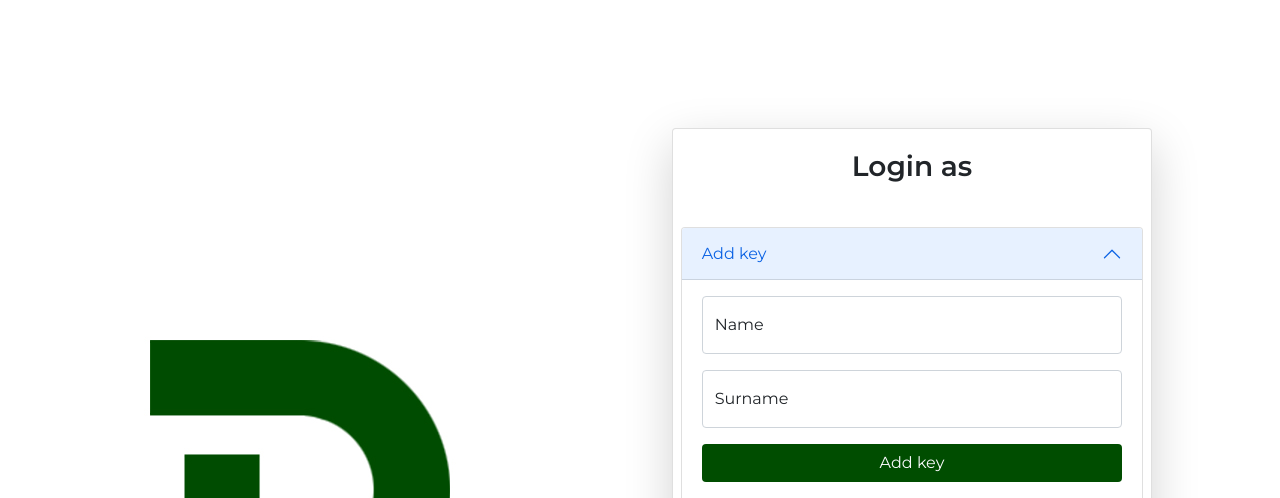
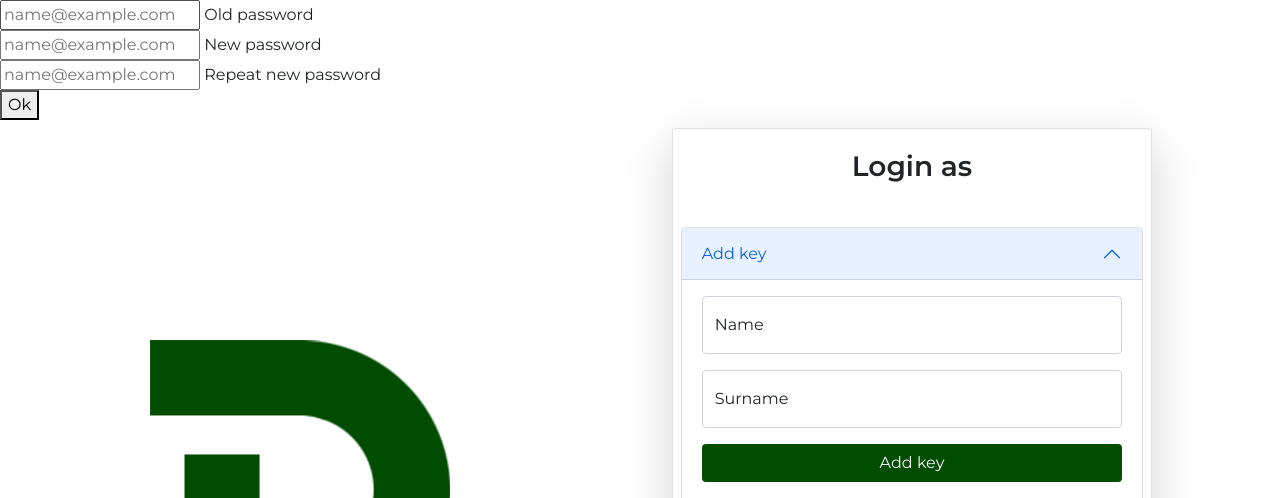
Before and after one commit to ramz1t/Diary, a FastAPI app: template views/templates/admin/panel.html in a window 1280 px wide. Shown: the top 498 px of the page. Run offline with FastAPI, Linux system fonts and the light colour scheme; the template is opened without the code that fills it, so the values that code supplies are empty; parts of the project's set-up code (start-up, migrations or seed data) failed here and were passed over; some libraries are stand-ins or nearby versions.

Commit message:
added change admins pass, tbd

```diff
--- a/main.py
+++ b/main.py
@@ -9,9 +9,11 @@ from fastapi.staticfiles import StaticFiles
 from fastapi.templating import Jinja2Templates
 
 from Dairy.func.helpers import create_file
+from Dairy.logic.admin import change_admin_password
 from Dairy.logic.group import add_new_group, get_groups
 from Dairy.logic.key import add_new_key, get_groups_by_school
 from Dairy.logic.teacher import create_new_teacher
+from Dairy.models.admin import ChangePassword
 from Dairy.models.group import ApiGroup
 from Dairy.logic.auth import authenticate_user, create_access_token, ACCESS_TOKEN_EXPIRE_MINUTES, get_current_user
 from Dairy.models.key import ApiKey
@@ -19,9 +21,6 @@ from Dairy.models.teacher import ApiTeacher
 from Dairy.models.token import Token
 from Dairy.models.student import ApiStudent
 from Dairy.logic.student import create_new_student
-
-
-
 
 app = FastAPI()
 app.mount("/static", StaticFiles(directory="views/static"), name="static")
@@ -107,5 +106,11 @@ def download_file(filename, current_user=Depends(get_current_user)):
                         filename=filename)
 
 
+@app.post("/change_password")
+def change_password(body: ChangePassword, current_user=Depends(get_current_user)):
+    return change_admin_password(email=current_user.email, old_password=body.old_password,
+                                 new_password=body.new_password)
+
+
 if __name__ == '__main__':
     uvicorn.run(app, host='127.0.0.1', port=8003)
--- a/models/admin.py
+++ b/models/admin.py
@@ -14,3 +14,8 @@ class Admin(Base):
 class ApiAdmin(BaseModel):
     email: str
     password: str
+
+
+class ChangePassword(BaseModel):
+    old_password: str
+    new_password: str
--- a/views/static/js/adminpanel.js
+++ b/views/static/js/adminpanel.js
@@ -52,3 +52,41 @@ function download(value) {
 function logout() {
     window.open('admin/login', '_self');
 }
+
+async function change_password() {
+    var new_pass = document.getElementById("New_pass").value;
+    var old_pass = document.getElementById("Old_pass").value;
+    var repeat_new_pass = document.getElementById("Repeat_new_pass").value;
+    if (new_pass != repeat_new_pass) {
+        document.getElementById("New_pass").classList.add('is-invalid');
+        document.getElementById("Repeat_new_pass").classList.add('is-invalid');
+        return;
+    }
+    var response = await fetch(SERVER_DOMAIN + '/change_password', {
+        method: 'POST',
+        headers: {
+            'accept': 'application/json',
+            'Content-Type': 'application/json'
+        },
+        body: JSON.stringify({
+            'new_password': new_pass,
+            'old_password': old_pass
+        })
+    });
+    var email = document.getElementById("email").innerHTML;
+    if (response.ok) {
+        alert('password changed');
+        response = await fetch(SERVER_DOMAIN + '/token', {
+                            method: 'POST',
+                            headers: {
+                                'accept': 'application/json'
+                            },
+                            body: new URLSearchParams({
+                                'username': email,
+                                'password': new_pass
+                            })
+                        });
+    } else {
+        alert('Wrong credentials');
+    }
+}
--- a/views/templates/admin/panel.html
+++ b/views/templates/admin/panel.html
@@ -82,5 +82,16 @@
     </div>
     <button id="logout" type="button" class="btn btn-danger" onclick="logout()">Log out</button>
 </div>
+
+<input type="password"  id="Old_pass" placeholder="name@example.com">
+<label for="Old_pass">Old password</label>
+<br>
+<input type="password"  id="New_pass" placeholder="name@example.com">
+<label for="New_pass">New password</label>
+<br>
+<input type="password"  id="Repeat_new_pass" placeholder="name@example.com">
+<label for="Repeat_new_pass">Repeat new password</label>
+<br>
+<button type="button"  onclick="change_password()">Ok</button>
 </body>
 </html>
```
Also changed, not shown: logic/admin.py (+12 -0 lines), logic/auth.py (line endings or trailing spaces).
